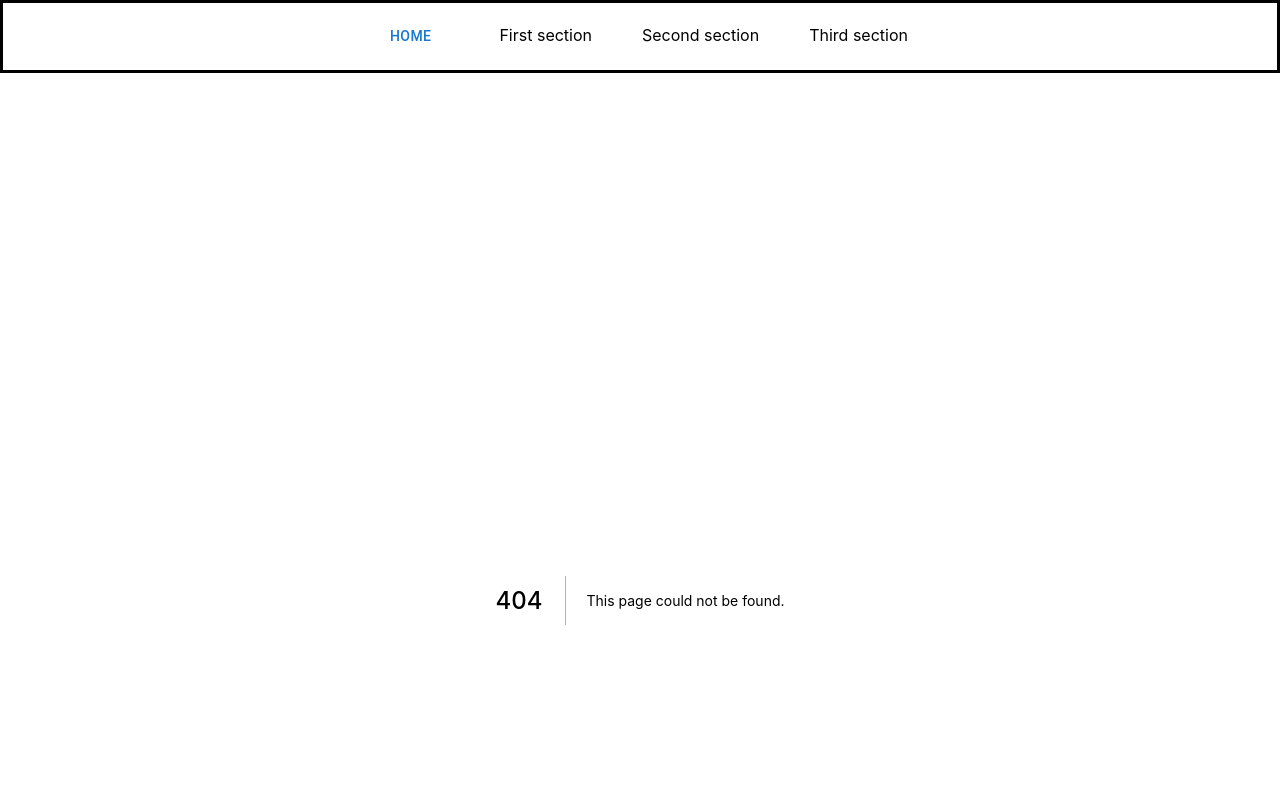
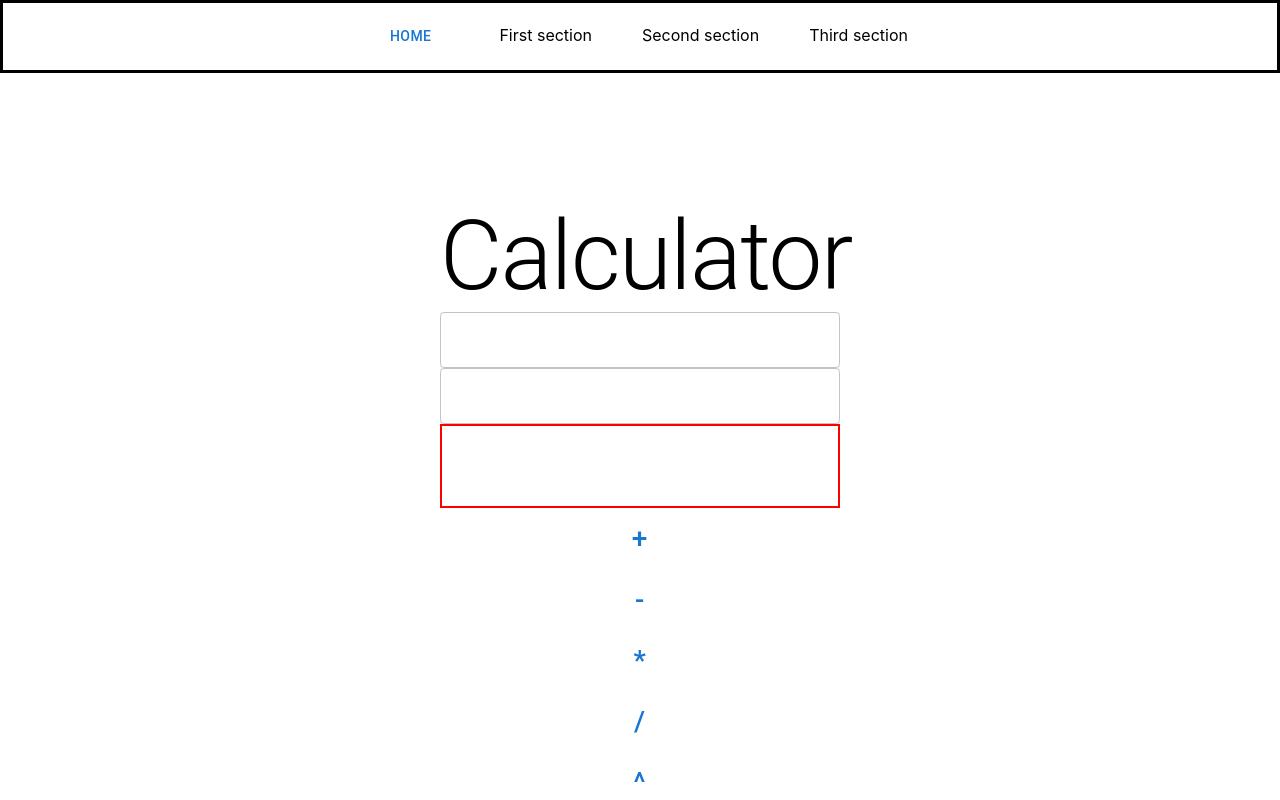
Before and after one commit to DantesSagan/materialNextReact, a Next.js app: page /calculator in a window 1280 px wide. Before the commit this address had no page. Shown: the top 800 px of the page. Built offline with nearby package versions, Linux system fonts and the light colour scheme.

Commit message:
12(1) calculator on typescript not good by working

```diff
--- a/components/layout/navbar.js
+++ b/components/layout/navbar.js
@@ -194,6 +194,14 @@ export default function Navbar({ color }) {
                       {' '}
                       <Link href='/rating'>Link to Rating</Link>
                     </Button>
+                    <Button variant='contained'>
+                      {' '}
+                      <Link href='/autocomplete'>Link to Autocomplete</Link>
+                    </Button>
+                    <Button variant='contained'>
+                      {' '}
+                      <Link href='/calculator'>Link to Calculator</Link>
+                    </Button>
                   </ButtonGroup>
                 </Stack>
               </div>
--- a/pages/autocomplete/index.tsx
+++ b/pages/autocomplete/index.tsx
@@ -24,7 +24,6 @@ export default function AutoCompleteIndex() {
   return (
     <Stack spacing={2} alignItems='center'>
       {/* Autocomplete - uses if you need list of suggestions of strings to complete input with some values you need */}
-
       <Typography variant='h4'>Standart value w/ freeSolo</Typography>
       <Autocomplete
         value={value}
--- /dev/null
+++ b/pages/calculator/index.tsx
@@ -0,0 +1,118 @@
+import { Button, Stack, TextField, Typography } from '@mui/material';
+import React, { useState } from 'react';
+
+export default function CalculatorIndex() {
+  const [numberOne, setNumberOne] = useState<string | null>(null);
+  const [numberTwo, setNumberTwo] = useState<string | null>(null);
+  const [display, setDisplay] = useState<string | null>(null);
+
+  const [calc, setCalc] = useState<string[]>([]);
+  const array = ['20', '+', '10'];
+
+  //   const Display = () => {
+  //     for (let i = 0; i < calc.length; i++) {
+  //       calc.charAt();
+  //     }
+  //   };
+
+  // Convert parameters from strings to number
+  const xStr = numberOne;
+  const x: number = +xStr;
+  const yStr = numberTwo;
+  const y: number = +yStr;
+
+  const calculate = () => {
+    const options = [
+      {
+        '^': Math.pow(x, y),
+      },
+      {
+        '*': x * y,
+      },
+      {
+        '/': x / y,
+      },
+      {
+        '+': x + y,
+      },
+      {
+        '-': x - y,
+      },
+    ];
+  };
+
+  return (
+    <Stack alignItems='center'>
+      <Stack minWidth={200} maxWidth={400}>
+        <Typography variant='h1'>Calculator</Typography>
+        <TextField
+          value={numberOne}
+          onChange={(e: React.ChangeEvent<HTMLInputElement>) => {
+            const newValue = e.target.value;
+            setNumberOne(newValue);
+          }}
+        />
+        <TextField
+          value={numberTwo}
+          onChange={(e: React.ChangeEvent<HTMLInputElement>) => {
+            const newValue = e.target.value;
+            setNumberTwo(newValue);
+          }}
+        />{' '}
+        <Typography variant='h2' padding={5} border='2px solid red'>
+          {display}
+        </Typography>
+        <Button
+          style={{ fontSize: '28px' }}
+          size='medium'
+          color='primary'
+          onClick={() => {
+            setDisplay(x + y);
+          }}
+        >
+          +
+        </Button>
+        <Button
+          style={{ fontSize: '28px' }}
+          size='medium'
+          color='primary'
+          onClick={() => {
+            setDisplay(x - y);
+          }}
+        >
+          -
+        </Button>{' '}
+        <Button
+          style={{ fontSize: '28px' }}
+          size='medium'
+          color='primary'
+          onClick={() => {
+            setDisplay(x * y);
+          }}
+        >
+          *
+        </Button>
+        <Button
+          style={{ fontSize: '28px' }}
+          size='medium'
+          color='primary'
+          onClick={() => {
+            setDisplay(x / y);
+          }}
+        >
+          /
+        </Button>
+        <Button
+          style={{ fontSize: '28px' }}
+          size='medium'
+          color='primary'
+          onClick={() => {
+            setDisplay(x ** y);
+          }}
+        >
+          ^
+        </Button>
+      </Stack>
+    </Stack>
+  );
+}
```
